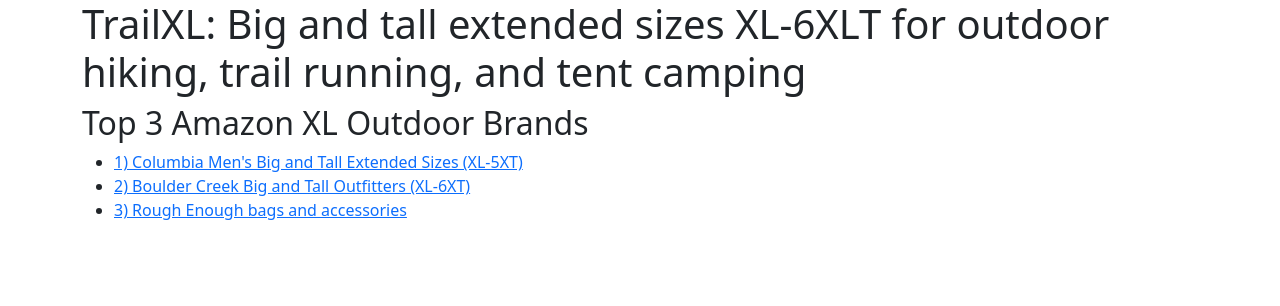
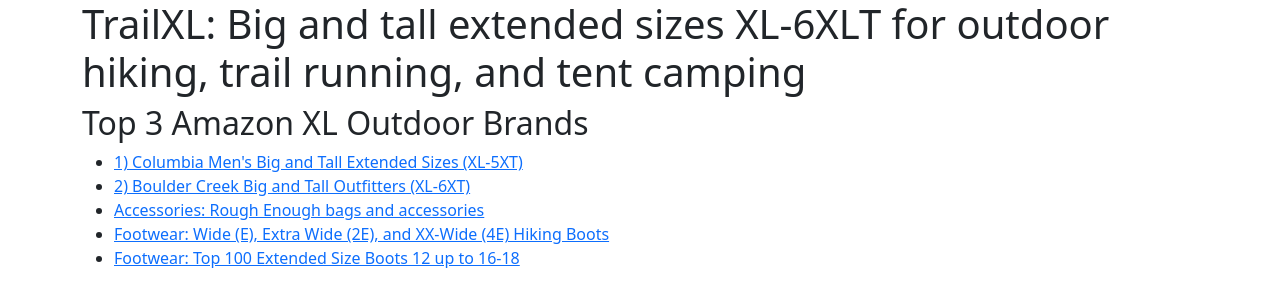
Before and after one commit to trailxl/trailxl.github.io, a plain HTML site: page index.html in a window 1280 px wide. Drawn offline with nearby package versions, Linux system fonts and the light colour scheme.

Commit message:
TrailXL Commit

```diff
--- a/index.html
+++ b/index.html
@@ -23,8 +23,10 @@
           <a href="https://amzn.to/3BGOuRd">2) Boulder Creek Big and Tall Outfitters (XL-6XT)</a>
         </li>
         <li>
-          <a href="https://amzn.to/3kYKYvA">3) Rough Enough bags and accessories</a>
+          <a href="https://amzn.to/3kYKYvA">Accessories: Rough Enough bags and accessories</a>
         </li>
+        <li><a href="https://amzn.to/3i3omIo">Footwear: Wide (E), Extra Wide (2E), and XX-Wide (4E) Hiking Boots</a></li>
+        <li><a href="https://amzn.to/3eY0iEW">Footwear: Top 100 Extended Size Boots 12 up to 16-18</a></li>
       </ul>
     </div>
 
```
